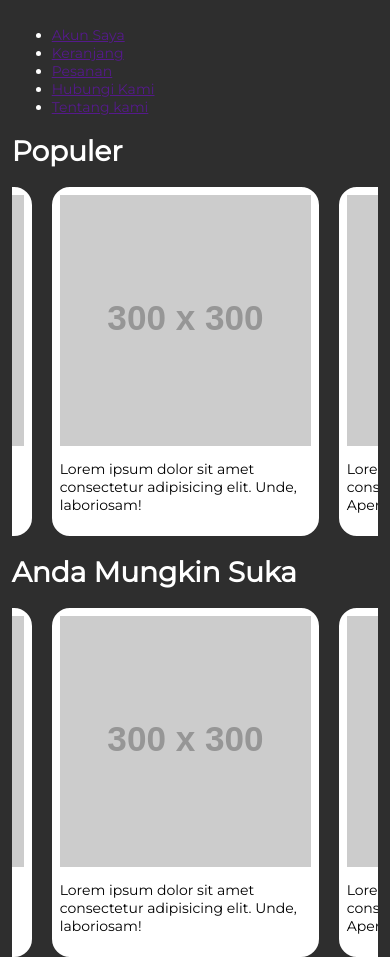
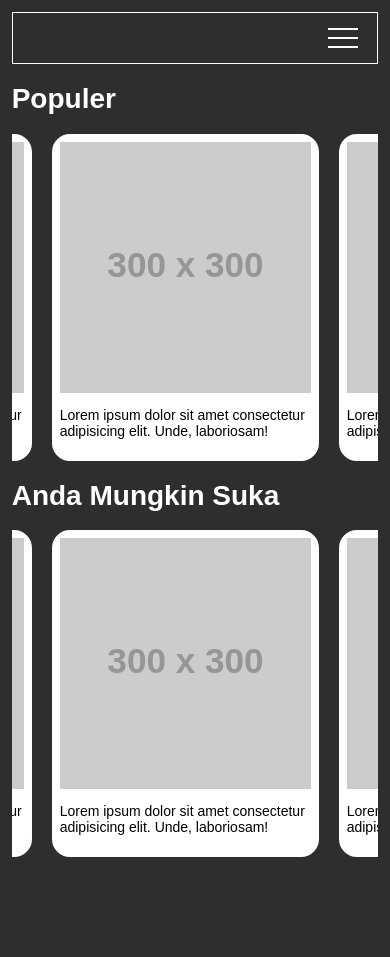
Before and after one commit to MelvinChrysander/marketplacewebdesign, a plain HTML site: page M8L3 praktikum/index.html in a window 390 px wide. After the commit the page ends 867 px from the top, so only its background shows below. Drawn offline with nearby package versions, Linux system fonts and the light colour scheme; placeholder pictures from the web are drawn by us.

Commit message:
Update style.css
1/09/24 menambah sidebar, navigator, tambahan carousel

```diff
--- a/M8L3 praktikum/css/style.css
+++ b/M8L3 praktikum/css/style.css
@@ -1,5 +1,4 @@
-@import url('https://fonts.googleapis.com/css2?family=Montserrat&display=swap');
-
+/* Styles umum */
 body {
   margin: 0;
   padding: 3%;
@@ -9,8 +8,13 @@ body {
   font-size: 14px;
   font-family: 'Montserrat', sans-serif;
 }
-p{
-  color:black;
+
+p {
+  color: black;
+}
+
+.list__item a{
+  color:white
 }
 .carousel__item {
   display: flex !important;
@@ -20,8 +24,122 @@ p{
   border-radius: 18px;
   background-color: white;
 }
+
 .slick-slider {
   display: flex !important;
   align-items: center;
   gap: 3%;
 }
+
+/* Navbar */
+ul {
+  margin: 0;
+  padding: 0;
+  list-style: none;
+}
+
+header {
+  display: flex;
+  justify-content: space-between;
+  align-items: center;
+  padding: 3vh 5vw;
+  border: 1px solid #fff;
+  position: relative;
+}
+
+.nav-list {
+  display: flex;
+  justify-content: space-between;
+  gap: 5vw;
+}
+
+/* Burger Menu */
+.burger-menu {
+  display: none; /* Default hide burger menu */
+}
+
+/* Responsive Burger Menu */
+@media (min-width: 320px) and (max-width: 700px) {
+  .burger-menu {
+    display: block;
+    position: absolute;
+    top: 50%;
+    right: 5vw;
+    transform: translateY(-50%);
+    width: 30px;
+    height: 20px;
+    cursor: pointer;
+    z-index: 3;
+    transition: 0.3s ease;
+  }
+
+  .burger-menu::before,
+  .burger-menu::after {
+    content: ''; /* konten kosong */
+    background: #fff; /* warna burger */
+    position: absolute;
+    width: 100%;
+    height: 2px; /* ketebalan garis burger */
+    transition: 0.3s ease;
+  }
+
+  .burger-menu::before {
+    top: 0; /* posisi "bun" atas burger */
+  }
+
+  .burger-menu span {
+    background: #fff;
+    position: absolute;
+    width: 100%;
+    top: 9px;
+    height: 2px;
+  }
+
+  .burger-menu::after {
+    bottom: 0;
+  }
+
+  /* Menu */
+  .main-nav {
+    position: fixed;
+    top: 0;
+    right: 0;
+    width: 50vw;
+    height: 100vh;
+    background: #272727;
+    border: 1px solid #fff;
+    padding: 20px 10px;
+    transform: translateX(100%);
+    z-index: 2;
+    transition: 0.3s ease;
+  }
+
+  .nav-list {
+    flex-direction: column;
+    text-align: right;
+  }
+
+  /* Burger Menu Aktif */
+  .burger-menu.active {
+    z-index: 3;
+    right: 55vw; /* Atur posisi burger-menu sesuai dengan posisi sidebar */
+  }
+
+  .burger-menu.active::before {
+    transform: rotate(45deg);
+    top: 9px;
+  }
+
+  .burger-menu.active::after {
+    transform: rotate(-45deg);
+    bottom: 9px;
+  }
+
+  .burger-menu.active span {
+    transform: scale(0);
+  }
+
+  .main-nav.active {
+    transform: translateX(0);
+  }
+}
```
